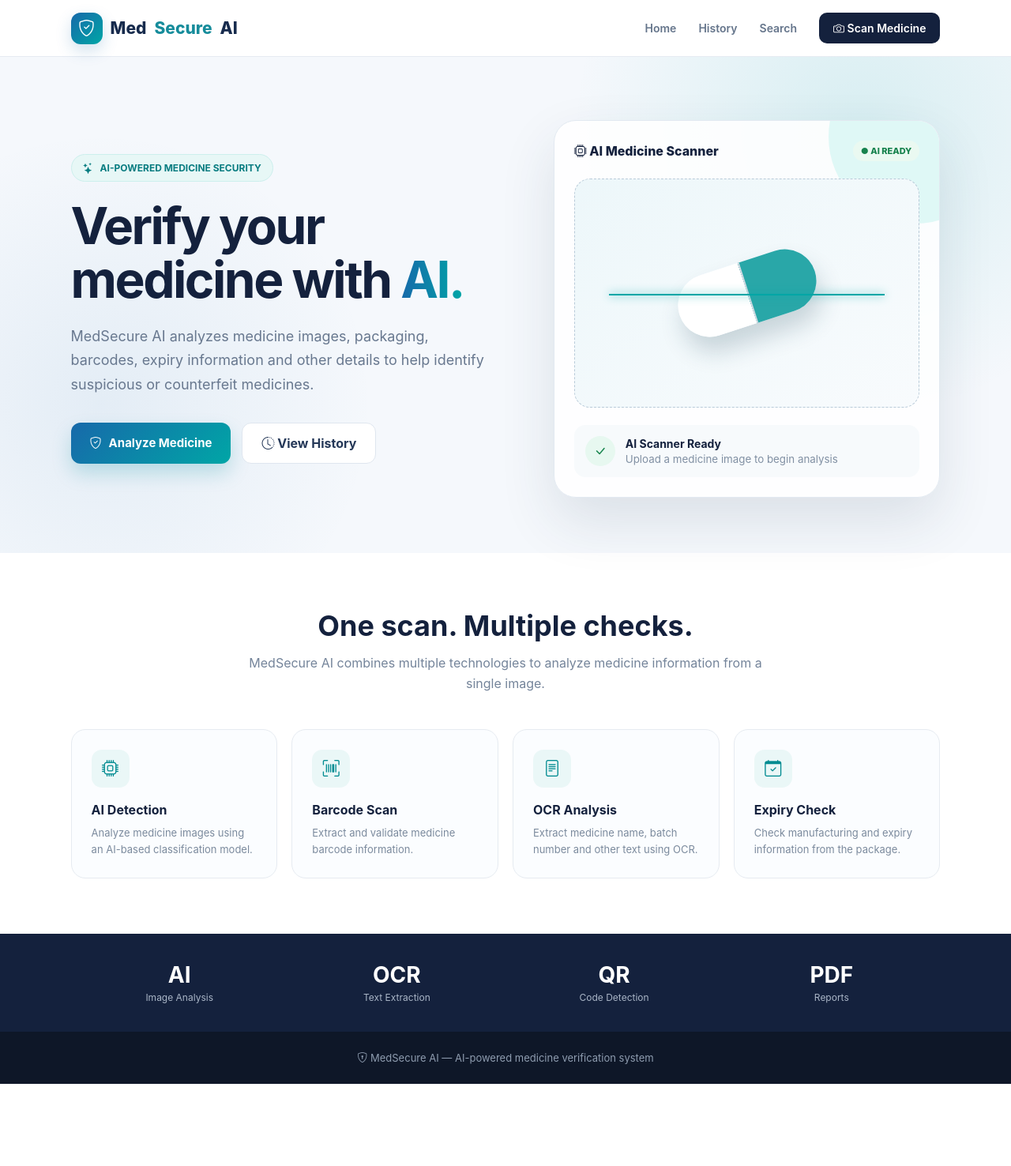
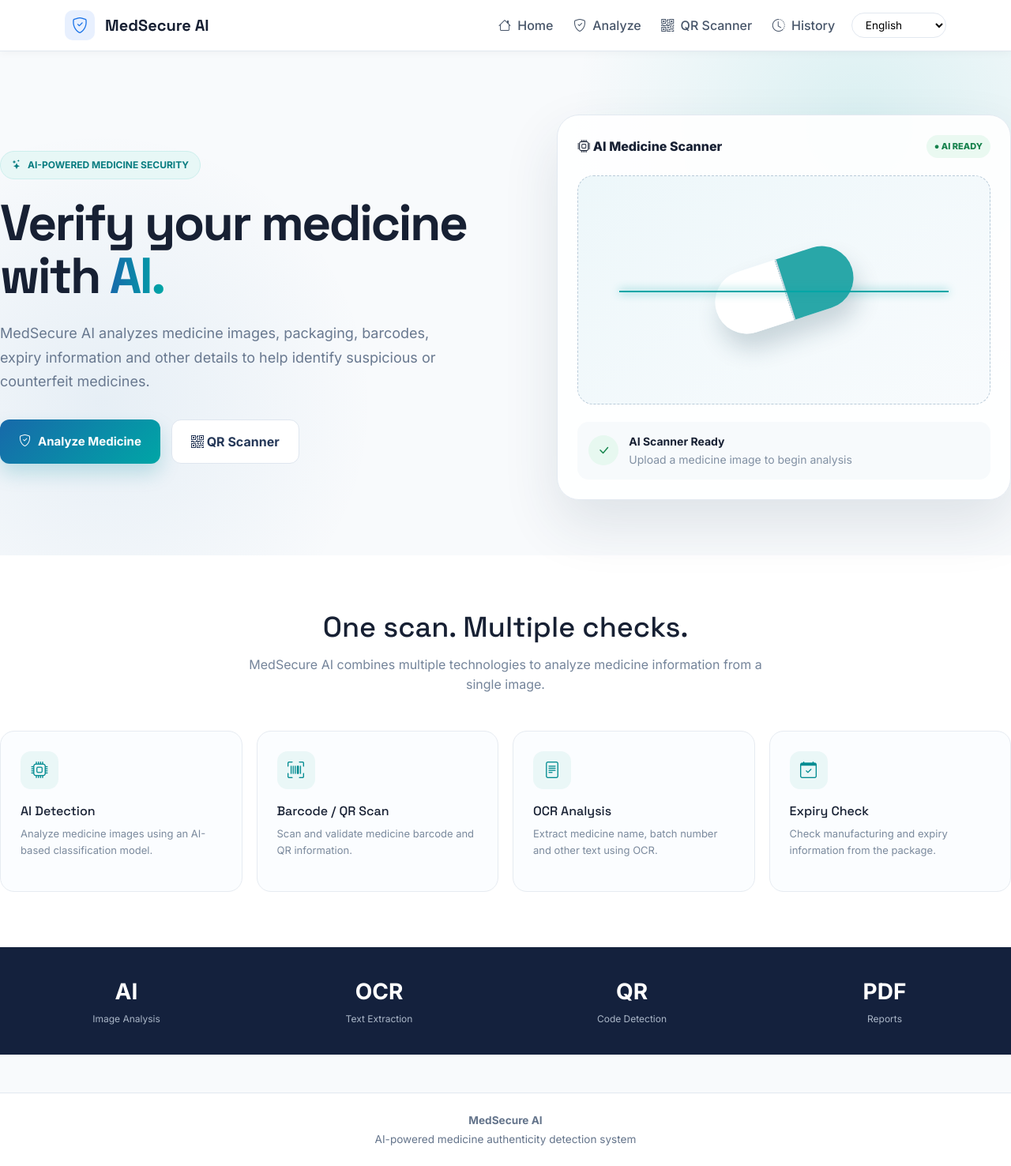
Before and after one commit to vidyasrinivas585-arch/Med-secure-AI, a Flask app: page / in a window 1280 px wide. Shown: the whole page at 79% size. Before the commit the page ends 1372 px from the top, so only its background shows below. Run offline with Flask 3, Linux system fonts and the light colour scheme; data that the repository does not hold is empty.

Commit message:
Update MedSecure AI home page

```diff
--- a/medsecure_ai/templates/index.html
+++ b/medsecure_ai/templates/index.html
@@ -1,96 +1,12 @@
-<!DOCTYPE html>
-<html lang="en">
-<head>
-    <meta charset="UTF-8">
-    <meta name="viewport" content="width=device-width, initial-scale=1.0">
+{% extends "base.html" %}
 
-    <title>MedSecure AI | Medicine Verification</title>
+{% block title %}MedSecure AI | Medicine Verification{% endblock %}
 
-    <link href="https://cdn.jsdelivr.net/npm/bootstrap-icons@1.11.3/font/bootstrap-icons.css" rel="stylesheet">
-
+{% block head %}
 <style>
-        * {
-            margin: 0;
-            padding: 0;
-            box-sizing: border-box;
-        }
-
-        body {
-            font-family: -apple-system, BlinkMacSystemFont, "Segoe UI", sans-serif;
-            background: #f5f8fc;
-            color: #14213d;
-        }
-
-        /* NAVBAR */
-
-        .navbar {
-            height: 72px;
-            background: rgba(255,255,255,0.95);
-            border-bottom: 1px solid #e6ebf2;
-            display: flex;
-            align-items: center;
-            justify-content: space-between;
-            padding: 0 7%;
-            position: sticky;
-            top: 0;
-            z-index: 100;
-        }
-
-        .logo {
-            display: flex;
-            align-items: center;
-            gap: 10px;
-            font-size: 21px;
-            font-weight: 800;
-            color: #172b4d;
-        }
-
-        .logo-icon {
-            width: 40px;
-            height: 40px;
-            border-radius: 12px;
-            background: linear-gradient(135deg, #1769aa, #00a6a6);
-            color: white;
-            display: flex;
-            align-items: center;
-            justify-content: center;
-            font-size: 21px;
-            box-shadow: 0 8px 20px rgba(23,105,170,.2);
-        }
-
-        .logo span {
-            color: #168c9b;
-        }
-
-        .nav-links {
-            display: flex;
-            gap: 28px;
-            align-items: center;
-        }
-
-        .nav-links a {
-            text-decoration: none;
-            color: #65758b;
-            font-size: 14px;
-            font-weight: 600;
-        }
-
-        .nav-links a:hover {
-            color: #168c9b;
-        }
-
-        .nav-btn {
-            background: #14213d;
-            color: white !important;
-            padding: 11px 18px;
-            border-radius: 10px;
-        }
-
-        /* HERO */
-
-        .hero {
+    .home-hero {
         min-height: 620px;
-            padding: 80px 7% 70px;
+        padding: 80px 0 70px;
         display: grid;
         grid-template-columns: 1.05fr .95fr;
         align-items: center;
@@ -100,7 +16,7 @@
             radial-gradient(circle at 10% 70%, rgba(23,105,170,.08), transparent 28%);
     }
 
-        .badge {
+    .home-badge {
         display: inline-flex;
         align-items: center;
         gap: 8px;
@@ -114,24 +30,22 @@
         margin-bottom: 22px;
     }
 
-        .badge i {
-            font-size: 14px;
-        }
-
-        h1 {
+    .home-title {
         font-size: clamp(42px, 5vw, 68px);
         line-height: 1.05;
         letter-spacing: -2.5px;
         margin-bottom: 24px;
+        font-family: 'Space Grotesk', sans-serif;
+        font-weight: 800;
     }
 
-        h1 .gradient {
+    .home-gradient {
         background: linear-gradient(90deg, #1769aa, #00a6a6);
         -webkit-background-clip: text;
         -webkit-text-fill-color: transparent;
     }
 
-        .hero-text {
+    .home-text {
         font-size: 18px;
         line-height: 1.7;
         color: #68788f;
@@ -139,14 +53,13 @@
         margin-bottom: 32px;
     }
 
-        .hero-buttons {
+    .home-buttons {
         display: flex;
         gap: 14px;
         flex-wrap: wrap;
     }
 
-        .primary-btn {
-            border: none;
+    .home-primary-btn {
         text-decoration: none;
         background: linear-gradient(135deg, #1769aa, #00a6a6);
         color: white;
@@ -158,10 +71,14 @@
         gap: 9px;
         align-items: center;
         box-shadow: 0 12px 25px rgba(0,140,160,.22);
-            cursor: pointer;
     }
 
-        .secondary-btn {
+    .home-primary-btn:hover {
+        color: white;
+        transform: translateY(-2px);
+    }
+
+    .home-secondary-btn {
         text-decoration: none;
         color: #253858;
         background: white;
@@ -171,14 +88,13 @@
         font-weight: 700;
     }
 
-        /* MEDICINE CARD */
-
-        .visual {
-            position: relative;
+    .home-secondary-btn:hover {
+        color: #1769aa;
+        border-color: #1769aa;
     }
 
-        .scan-card {
-            background: rgba(255,255,255,.88);
+    .scanner-card {
+        background: rgba(255,255,255,.92);
         border: 1px solid #e2e9f1;
         border-radius: 28px;
         padding: 25px;
@@ -187,29 +103,17 @@
         overflow: hidden;
     }
 
-        .scan-card::before {
-            content: "";
-            position: absolute;
-            width: 220px;
-            height: 220px;
-            background: #dff8f6;
-            border-radius: 50%;
-            right: -80px;
-            top: -90px;
-        }
-
-        .scan-header {
+    .scanner-header {
         display: flex;
         justify-content: space-between;
         align-items: center;
-            position: relative;
     }
 
-        .scan-title {
+    .scanner-title {
         font-weight: 800;
     }
 
-        .live {
+    .scanner-live {
         background: #eaf9f1;
         color: #17824d;
         border-radius: 20px;
@@ -256,15 +160,19 @@
         height: 2px;
         background: #00a6a6;
         box-shadow: 0 0 12px #00a6a6;
-            animation: scan 2.5s infinite;
+        animation: homeScan 2.5s infinite;
     }
 
-        @keyframes scan {
-            0%,100% { top: 22%; }
-            50% { top: 76%; }
+    @keyframes homeScan {
+        0%,100% {
+            top: 22%;
+        }
+        50% {
+            top: 76%;
+        }
     }
 
-        .scan-status {
+    .scanner-status {
         display: flex;
         align-items: center;
         gap: 13px;
@@ -273,7 +181,7 @@
         border-radius: 14px;
     }
 
-        .check {
+    .scanner-check {
         width: 38px;
         height: 38px;
         border-radius: 50%;
@@ -284,46 +192,44 @@
         justify-content: center;
     }
 
-        .status-text strong {
+    .scanner-status strong {
         display: block;
         font-size: 14px;
     }
 
-        .status-text small {
+    .scanner-status small {
         color: #8190a3;
     }
 
-        /* FEATURES */
-
-        .features {
+    .home-features {
         background: white;
-            padding: 70px 7%;
+        padding: 70px 0;
     }
 
-        .section-heading {
+    .home-section-heading {
         text-align: center;
         max-width: 650px;
         margin: auto;
     }
 
-        .section-heading h2 {
+    .home-section-heading h2 {
         font-size: 36px;
         margin-bottom: 13px;
     }
 
-        .section-heading p {
+    .home-section-heading p {
         color: #74849a;
         line-height: 1.6;
     }
 
-        .feature-grid {
+    .home-feature-grid {
         margin-top: 45px;
         display: grid;
         grid-template-columns: repeat(4, 1fr);
         gap: 18px;
     }
 
-        .feature {
+    .home-feature {
         padding: 25px;
         border: 1px solid #e6ebf1;
         border-radius: 18px;
@@ -331,12 +237,12 @@
         transition: .25s;
     }
 
-        .feature:hover {
+    .home-feature:hover {
         transform: translateY(-5px);
         box-shadow: 0 15px 35px rgba(30,60,90,.08);
     }
 
-        .feature-icon {
+    .home-feature-icon {
         width: 48px;
         height: 48px;
         border-radius: 13px;
@@ -349,21 +255,19 @@
         margin-bottom: 18px;
     }
 
-        .feature h3 {
+    .home-feature h3 {
         font-size: 16px;
         margin-bottom: 9px;
     }
 
-        .feature p {
+    .home-feature p {
         font-size: 13px;
         line-height: 1.6;
         color: #7b8a9d;
     }
 
-        /* STATS */
-
-        .stats {
-            padding: 35px 7%;
+    .home-stats {
+        padding: 35px 0;
         background: #14213d;
         color: white;
         display: grid;
@@ -371,131 +275,88 @@
         text-align: center;
     }
 
-        .stat strong {
+    .home-stat strong {
         font-size: 28px;
         display: block;
     }
 
-        .stat span {
+    .home-stat span {
         color: #aab6c7;
         font-size: 12px;
     }
 
-        /* FOOTER */
-
-        footer {
-            background: #0e1728;
-            color: #8e9caf;
-            text-align: center;
-            padding: 25px;
-            font-size: 13px;
+    @media(max-width: 900px) {
+        .home-hero {
+            grid-template-columns: 1fr;
+            padding: 55px 0;
         }
 
-        /* MOBILE */
-
-        @media(max-width: 900px) {
-            .hero {
-                grid-template-columns: 1fr;
-                padding-top: 55px;
-            }
-
-            .feature-grid {
+        .home-feature-grid {
             grid-template-columns: repeat(2, 1fr);
         }
 
-            .stats {
+        .home-stats {
             grid-template-columns: repeat(2, 1fr);
             gap: 25px;
         }
     }
 
     @media(max-width: 600px) {
-            .navbar {
-                padding: 0 5%;
-            }
-
-            .nav-links a:not(.nav-btn) {
-                display: none;
-            }
-
-            .hero {
-                padding-left: 5%;
-                padding-right: 5%;
-            }
-
-            .features {
-                padding-left: 5%;
-                padding-right: 5%;
-            }
-
-            .feature-grid {
+        .home-feature-grid {
             grid-template-columns: 1fr;
         }
 
-            h1 {
+        .home-title {
             font-size: 43px;
+        }
+
+        .home-stats {
+            grid-template-columns: 1fr 1fr;
         }
     }
 </style>
-</head>
-
-<body>
-
-<!-- NAVIGATION -->
-
-<nav class="navbar">
-
-    <div class="logo">
-        <div class="logo-icon">
-            <i class="bi bi-shield-check"></i>
-        </div>
-        Med<span>Secure</span> AI
-    </div>
-
-    <div class="nav-links">
-        <a href="{{ url_for('index') }}">Home</a>
-        <a href="{{ url_for('history') }}">History</a>
-        <a href="{{ url_for('search') }}">Search</a>
-        <a href="{{ url_for('upload') }}" class="nav-btn">
-            <i class="bi bi-camera"></i> Scan Medicine
-        </a>
-    </div>
-
-</nav>
+{% endblock %}
 
 
-<!-- HERO -->
+{% block content %}
 
-<section class="hero">
+<!-- HOME HERO -->
+<section class="home-hero">
 
     <div>
 
-        <div class="badge">
+        <div class="home-badge">
             <i class="bi bi-stars"></i>
             AI-POWERED MEDICINE SECURITY
         </div>
 
-        <h1>
+        <h1 class="home-title">
             Verify your medicine with
-            <span class="gradient">AI.</span>
+            <span class="home-gradient">AI.</span>
         </h1>
 
-        <p class="hero-text">
+        <p class="home-text">
             MedSecure AI analyzes medicine images, packaging,
             barcodes, expiry information and other details to help
             identify suspicious or counterfeit medicines.
         </p>
 
-        <div class="hero-buttons">
+        <div class="home-buttons">
 
-            <a href="{{ url_for('upload') }}" class="primary-btn">
+            <a href="{{ url_for('upload') }}"
+               class="home-primary-btn">
+
                 <i class="bi bi-shield-check"></i>
                 Analyze Medicine
+
             </a>
 
-            <a href="{{ url_for('history') }}" class="secondary-btn">
-                <i class="bi bi-clock-history"></i>
-                View History
+            <a href="{{ url_for('scan_qr_page') }}"
+               class="home-secondary-btn">
+
+                <i class="bi bi-qr-code"></i>
+                QR Scanner
+
             </a>
 
         </div>
@@ -503,25 +364,24 @@
     </div>
 
 
-    <!-- AI VISUAL -->
+    <!-- AI SCANNER VISUAL -->
 
-    <div class="visual">
+    <div>
 
-        <div class="scan-card">
+        <div class="scanner-card">
 
-            <div class="scan-header">
+            <div class="scanner-header">
 
-                <div class="scan-title">
+                <div class="scanner-title">
                     <i class="bi bi-cpu"></i>
                     AI Medicine Scanner
                 </div>
 
-                <div class="live">
+                <div class="scanner-live">
                     ● AI READY
                 </div>
 
             </div>
-
 
             <div class="medicine-box">
 
@@ -531,16 +391,18 @@
 
             </div>
 
+            <div class="scanner-status">
 
-            <div class="scan-status">
-
-                <div class="check">
+                <div class="scanner-check">
                     <i class="bi bi-check-lg"></i>
                 </div>
 
-                <div class="status-text">
+                <div>
                     <strong>AI Scanner Ready</strong>
-                    <small>Upload a medicine image to begin analysis</small>
+
+                    <small>
+                        Upload a medicine image to begin analysis
+                    </small>
                 </div>
 
             </div>
@@ -554,9 +416,9 @@
 
 <!-- FEATURES -->
 
-<section class="features">
+<section class="home-features">
 
-    <div class="section-heading">
+    <div class="home-section-heading">
 
         <h2>One scan. Multiple checks.</h2>
 
@@ -568,11 +430,11 @@
     </div>
 
 
-    <div class="feature-grid">
+    <div class="home-feature-grid">
 
-        <div class="feature">
+        <div class="home-feature">
 
-            <div class="feature-icon">
+            <div class="home-feature-icon">
                 <i class="bi bi-cpu"></i>
             </div>
 
@@ -586,24 +448,25 @@
         </div>
 
 
-        <div class="feature">
+        <div class="home-feature">
 
-            <div class="feature-icon">
+            <div class="home-feature-icon">
                 <i class="bi bi-upc-scan"></i>
             </div>
 
-            <h3>Barcode Scan</h3>
+            <h3>Barcode / QR Scan</h3>
 
             <p>
-                Extract and validate medicine barcode information.
+                Scan and validate medicine barcode and QR
+                information.
             </p>
 
         </div>
 
 
-        <div class="feature">
+        <div class="home-feature">
 
-            <div class="feature-icon">
+            <div class="home-feature-icon">
                 <i class="bi bi-file-text"></i>
             </div>
 
@@ -617,9 +480,9 @@
         </div>
 
 
-        <div class="feature">
+        <div class="home-feature">
 
-            <div class="feature-icon">
+            <div class="home-feature-icon">
                 <i class="bi bi-calendar-check"></i>
             </div>
 
@@ -639,39 +502,28 @@
 
 <!-- STATS -->
 
-<section class="stats">
+<section class="home-stats">
 
-    <div class="stat">
+    <div class="home-stat">
         <strong>AI</strong>
         <span>Image Analysis</span>
     </div>
 
-    <div class="stat">
+    <div class="home-stat">
         <strong>OCR</strong>
         <span>Text Extraction</span>
     </div>
 
-    <div class="stat">
+    <div class="home-stat">
         <strong>QR</strong>
         <span>Code Detection</span>
     </div>
 
-    <div class="stat">
+    <div class="home-stat">
         <strong>PDF</strong>
         <span>Reports</span>
     </div>
 
 </section>
 
-
-<!-- FOOTER -->
-
-<footer>
-
-    <i class="bi bi-shield-lock"></i>
-    MedSecure AI — AI-powered medicine verification system
-
-</footer>
-
-</body>
-</html>
+{% endblock %}
```
Lines whose indentation alone changed are shown as unchanged.
